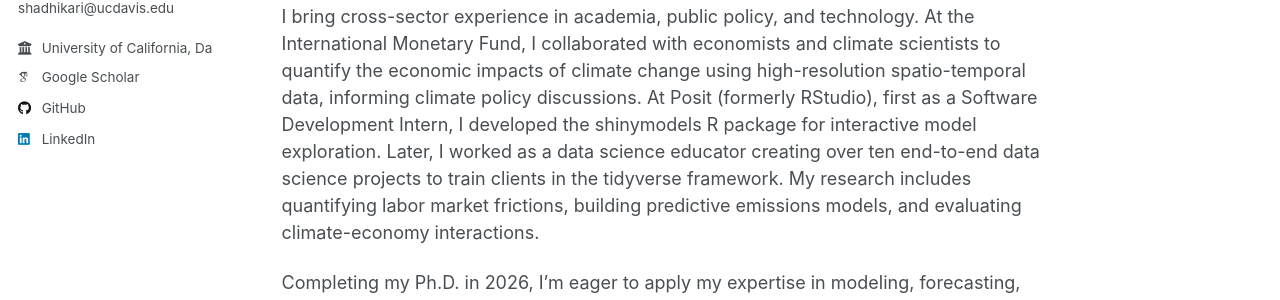
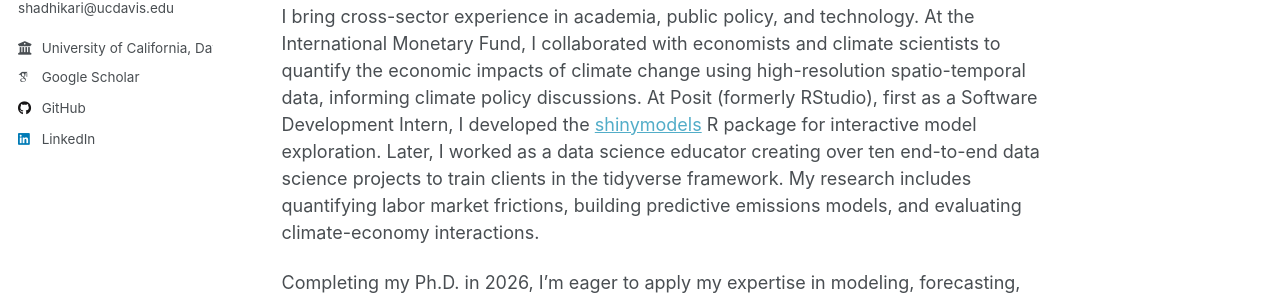
Before and after one commit to adhikars11/shadhikari, a Jekyll site: the page built from _pages/about.md, in a window 1280 px wide and 1025 px high. Shown: the part 297-597 px from the top of the window. Built offline with Jekyll 4.4.1, drawn with Linux system fonts in a browser that asks for light colours; some web fonts are replaced; part of the change alters nothing that is shown.

Commit message:
added link

```diff
--- a/_pages/about.md
+++ b/_pages/about.md
@@ -9,6 +9,6 @@ redirect_from:
 
 I am a Ph.D. candidate in Economics at the University of California, Davis, working on the topic of macroeconomics, labor markets, and climate change. My research combines structural modeling, time-series forecasting, and policy analysis to study transition dynamics in the economy. Broadly, I apply data science and economic theory to answer policy-oriented questions.
 
-I bring cross-sector experience in academia, public policy, and technology. At the International Monetary Fund, I collaborated with economists and climate scientists to quantify the economic impacts of climate change using high-resolution spatio-temporal data, informing climate policy discussions. At Posit (formerly RStudio), first as a Software Development Intern, I developed the shinymodels R package for interactive model exploration. Later, I worked as a data science educator creating over ten end-to-end data science projects to train clients in the tidyverse framework. My research includes quantifying labor market frictions, building predictive emissions models, and evaluating climate-economy interactions.
+I bring cross-sector experience in academia, public policy, and technology. At the International Monetary Fund, I collaborated with economists and climate scientists to quantify the economic impacts of climate change using high-resolution spatio-temporal data, informing climate policy discussions. At Posit (formerly RStudio), first as a Software Development Intern, I developed the [shinymodels](https://shinymodels.tidymodels.org/) R package for interactive model exploration. Later, I worked as a data science educator creating over ten end-to-end data science projects to train clients in the tidyverse framework. My research includes quantifying labor market frictions, building predictive emissions models, and evaluating climate-economy interactions.
 
 Completing my Ph.D. in 2026, I’m eager to apply my expertise in modeling, forecasting, and data science to solve high-impact, data-rich problems.
```
